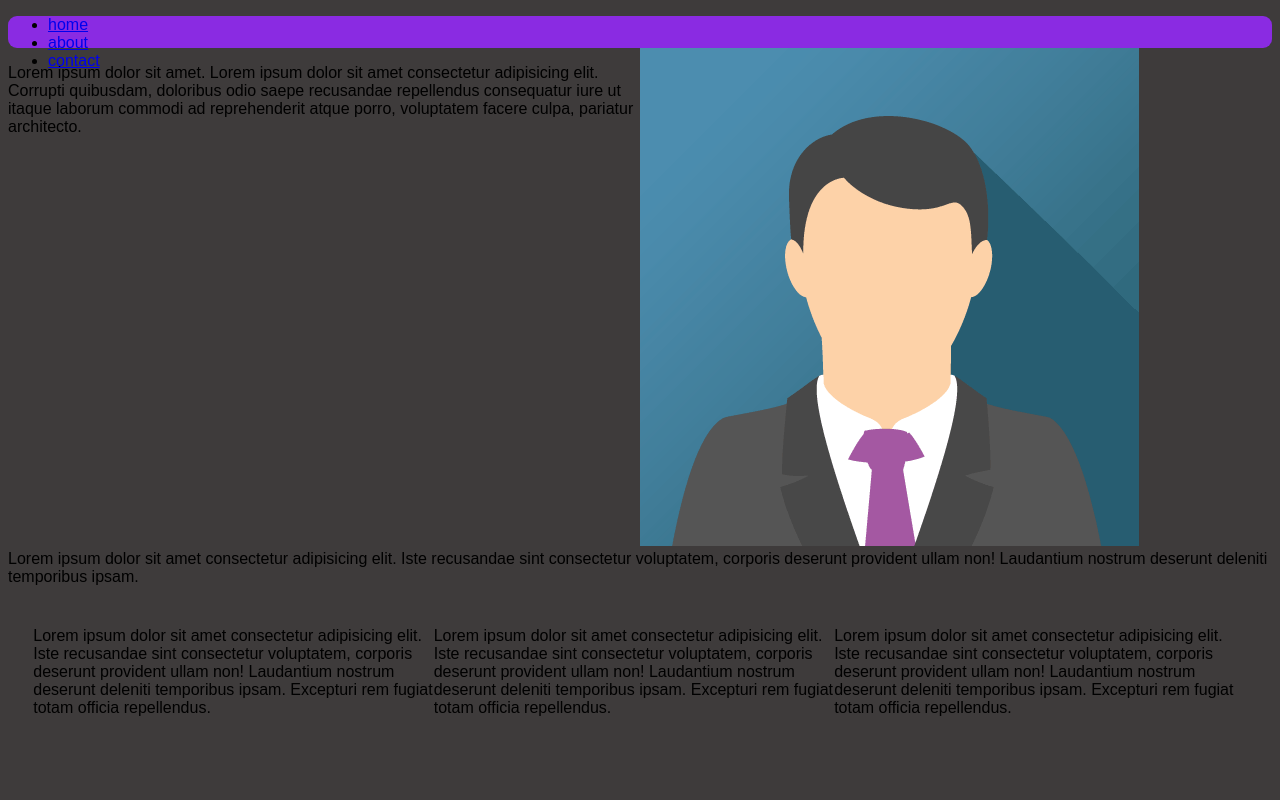
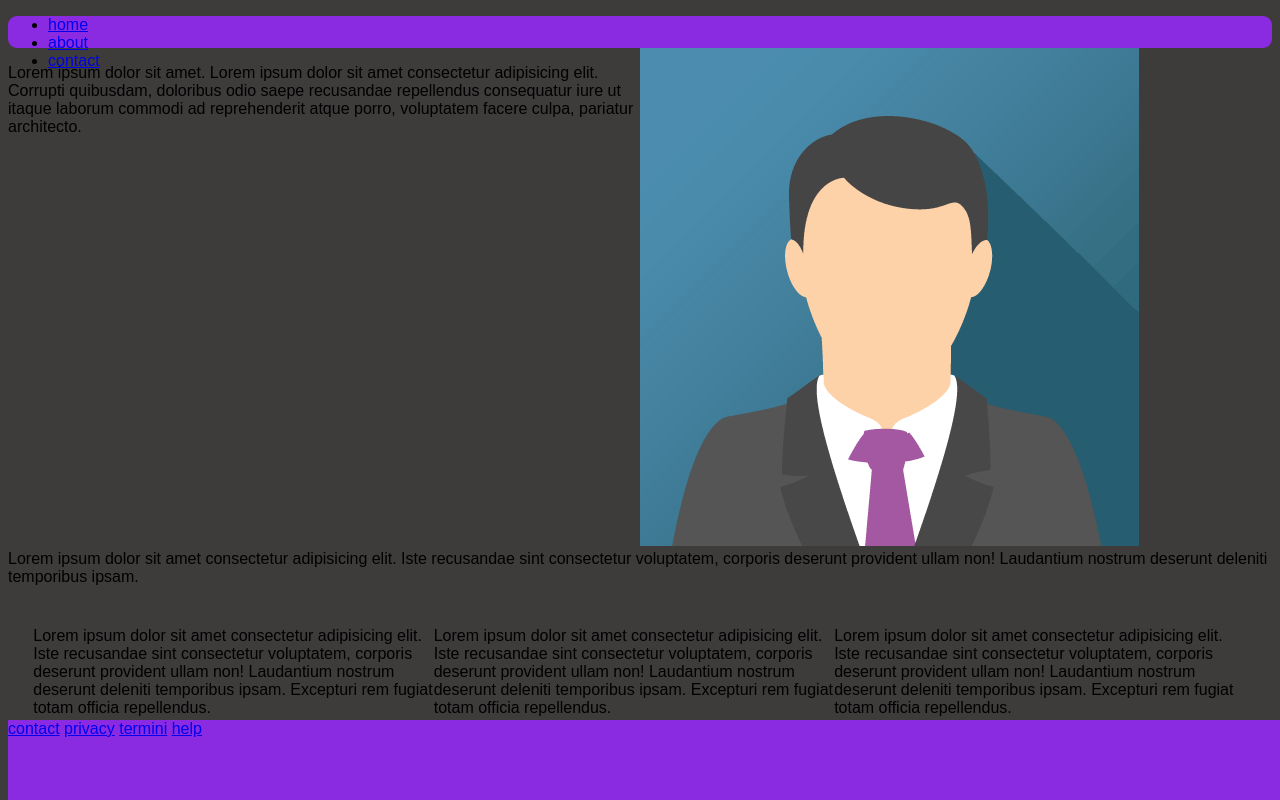
Before and after one commit to AlePezz02/personal, a plain HTML site: page index.html in a window 1280 px wide. Drawn offline with Linux system fonts and the light colour scheme.

Commit message:
footer bottom

```diff
--- a/index.html
+++ b/index.html
@@ -63,7 +63,15 @@
             fugiat totam officia repellendus.
         </p>
     </div>
+<footer>
+    <div class="conteiner-footer">
+        <a href="#">contact</a>
+        <a href="#">privacy</a>
+        <a href="#">termini</a>
+        <a href="#">help</a>
 
+    </div>
+</footer>
 </body>
 
 </html>
--- a/style.css
+++ b/style.css
@@ -57,3 +57,14 @@ body {
 .button {
 
 }
+
+.conteiner-footer {
+    clear: both;
+    width: 100%;
+    height: 5rem;
+    position: absolute;
+    bottom: 0;
+    background-color: blueviolet;
+    margin: 0;
+    padding: 0;
+}
```
